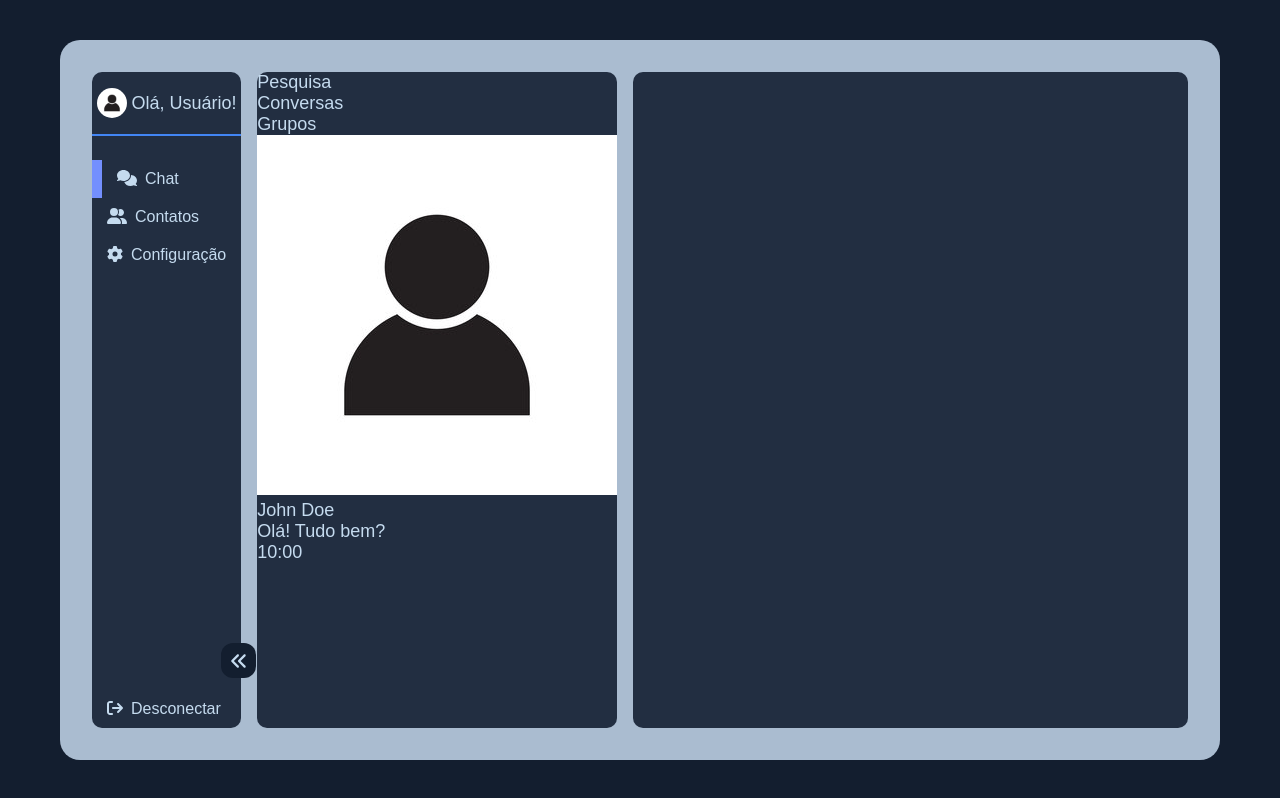
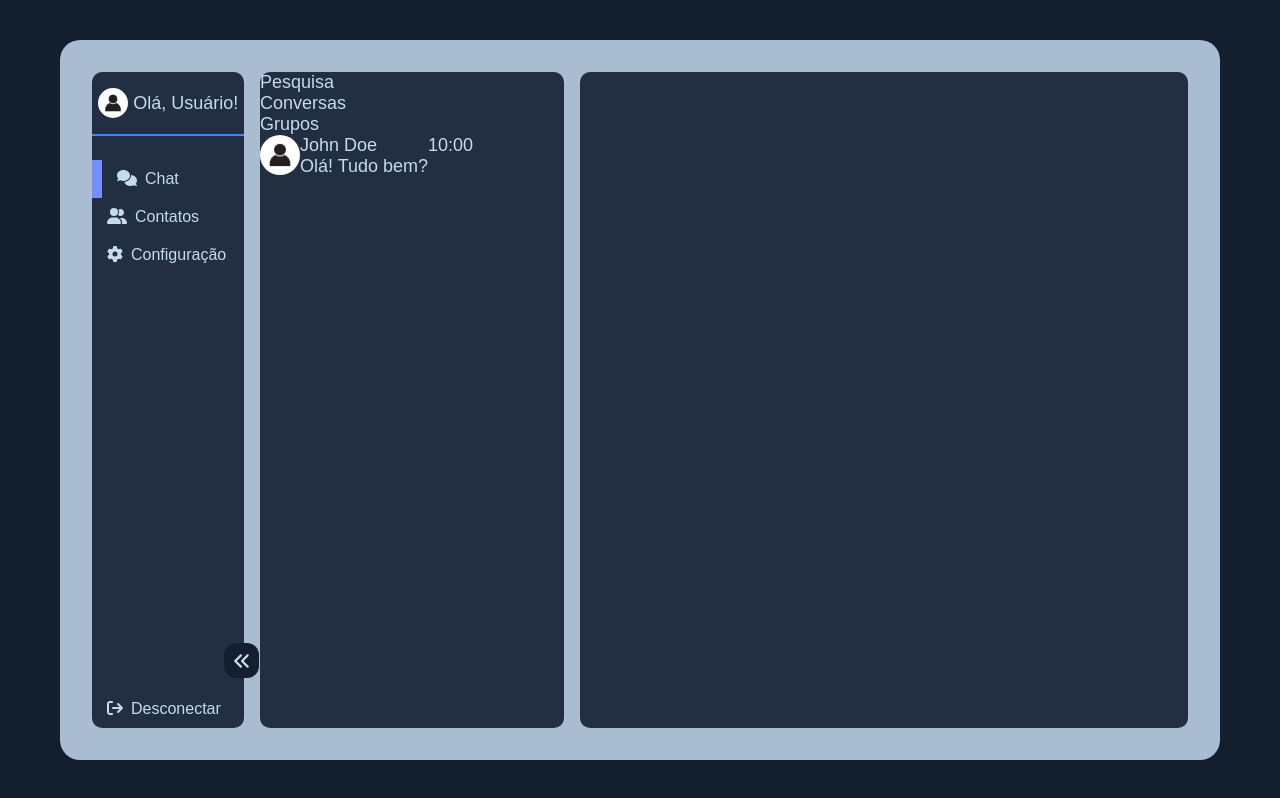
Before and after one commit to AdrielKlem/chatroom, a React (Vite) app: page / in a window 1280 px wide. Built offline with nearby package versions, Linux system fonts and the light colour scheme.

Commit message:
update ChatItem

```diff
--- a/src/components/ChatItem/index.tsx
+++ b/src/components/ChatItem/index.tsx
@@ -1,4 +1,4 @@
-import { Container, PictureUser, DetailsUser, NameUser } from "./styles"
+import { Container, PictureUser, DetailsUser, NameUser, LastMessage, DetailsTime } from "./styles"
 
 interface dataProps {
     data: {
@@ -19,11 +19,11 @@ export function ChatItem({data}: dataProps) {
             </PictureUser>
             <DetailsUser>
                 <NameUser>{data.username}</NameUser>
-                <p>{data.lastMessage}</p>
-                <div>
-                    {data.lastTime}
-                </div>
+                <LastMessage>{data.lastMessage}</LastMessage>
             </DetailsUser>
+            <DetailsTime>
+                {data.lastTime}
+            </DetailsTime>
         </Container>
     )
 }
--- a/src/components/ChatItem/styles.ts
+++ b/src/components/ChatItem/styles.ts
@@ -2,17 +2,32 @@ import { styled } from "styled-components"
 
 
 export const Container = styled.div`
-
+    width: auto;
+    display: flex;
 `
 
 export const PictureUser = styled.div`
+    > img {
+        width: 4rem;
+        height: 4rem;
 
+        border-radius: 50%;
+    }
+`
+
+export const DetailsUser = styled.div`
+    display: flex;
+    flex-direction: column;
 `
 
 export const NameUser = styled.div`
 
 `
 
-export const DetailsUser = styled.div`
+export const LastMessage = styled.p`
 
 `
+
+export const DetailsTime = styled.div`
+
+`
--- a/src/routes/index.tsx
+++ b/src/routes/index.tsx
@@ -1,6 +1,5 @@
 import { BrowserRouter } from "react-router-dom";
 
-import { AuthRoutes } from "./auth.routes";
 import { AppRoutes } from "./app.routes";
 
 export default function Routes() {
```
